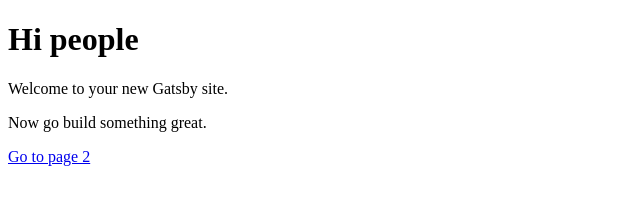
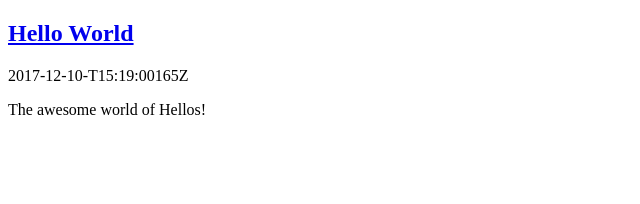
Before and after one commit to basilkhan05/gatsby-blog, a Gatsby site: page / in a window 1280 px wide. Shown: the whole page, without its empty margins (0-640 px from the left). Built offline with nearby package versions, Linux system fonts and the light colour scheme; Gatsby itself is replaced by a stand-in of ours.

Commit message:
feat(GraphQL): To create index of pages

```diff
--- a/src/pages/index.js
+++ b/src/pages/index.js
@@ -1,13 +1,48 @@
 import React from 'react'
 import Link from 'gatsby-link'
 
-const IndexPage = () => (
-  <div>
-    <h1>Hi people</h1>
-    <p>Welcome to your new Gatsby site.</p>
-    <p>Now go build something great.</p>
-    <Link to="/page-2/">Go to page 2</Link>
-  </div>
-)
+const IndexPage = ({data}) => {
+	const { edges: posts } = data.allMarkdownRemark
+	return (
+		  <div>
+		  	{posts.map(({node: post}) => {
+		  		const { frontmatter } = post
+
+		  		return (
+		  			<div>
+		  				<h2>
+		  					<Link to={frontmatter.path}>
+		  						{frontmatter.title}
+		  					</Link>
+		  				</h2>
+		  				<p>{frontmatter.date}</p>
+		  				<p>{frontmatter.excerpt}</p>
+		  			</div>
+		  		)
+		  	})}
+		  </div>
+		)
+
+}
+
+export const query = graphql`
+	query IndexQuery {
+		allMarkdownRemark{
+			totalCount
+			edges {
+				node {
+					id
+					frontmatter {
+						title
+						date
+						path
+						tags
+						excerpt
+					}
+				}
+			}
+		}
+	}
+`
 
 export default IndexPage
```
